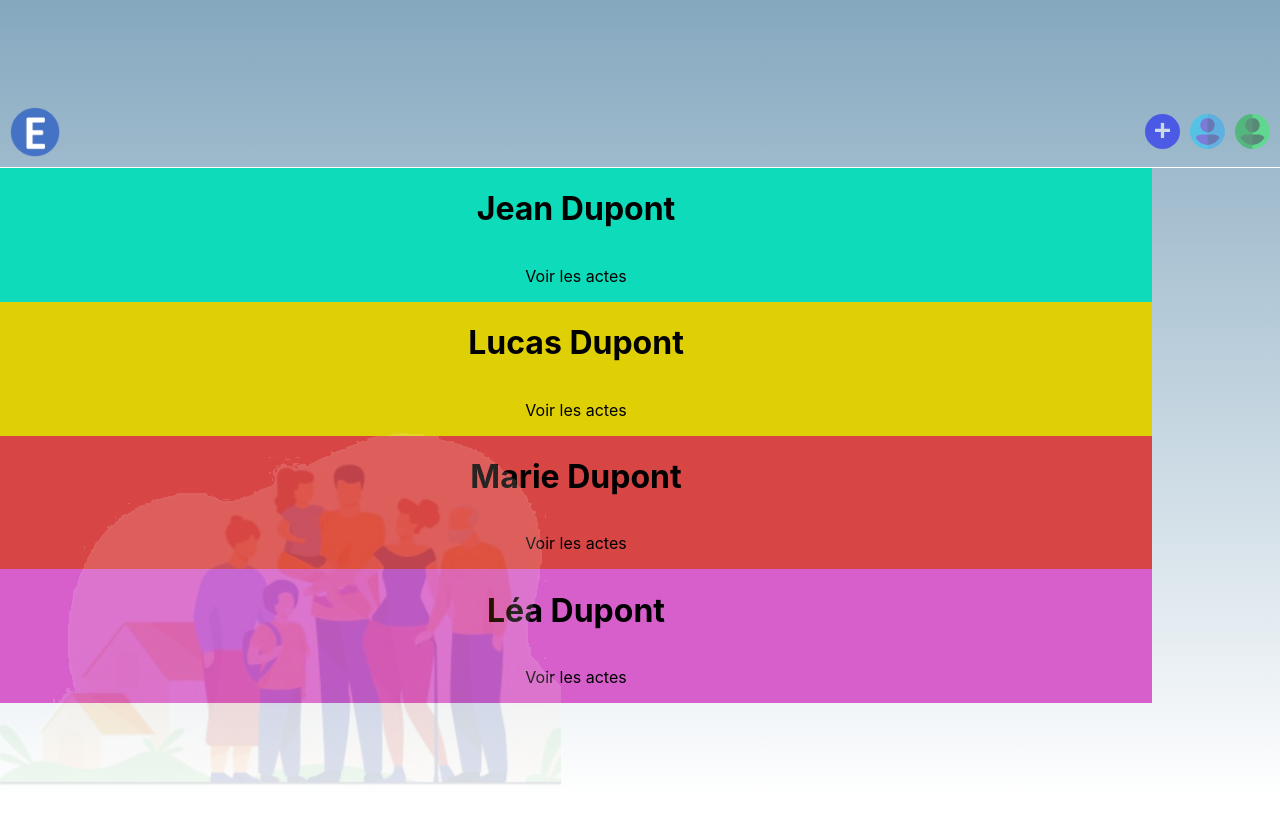
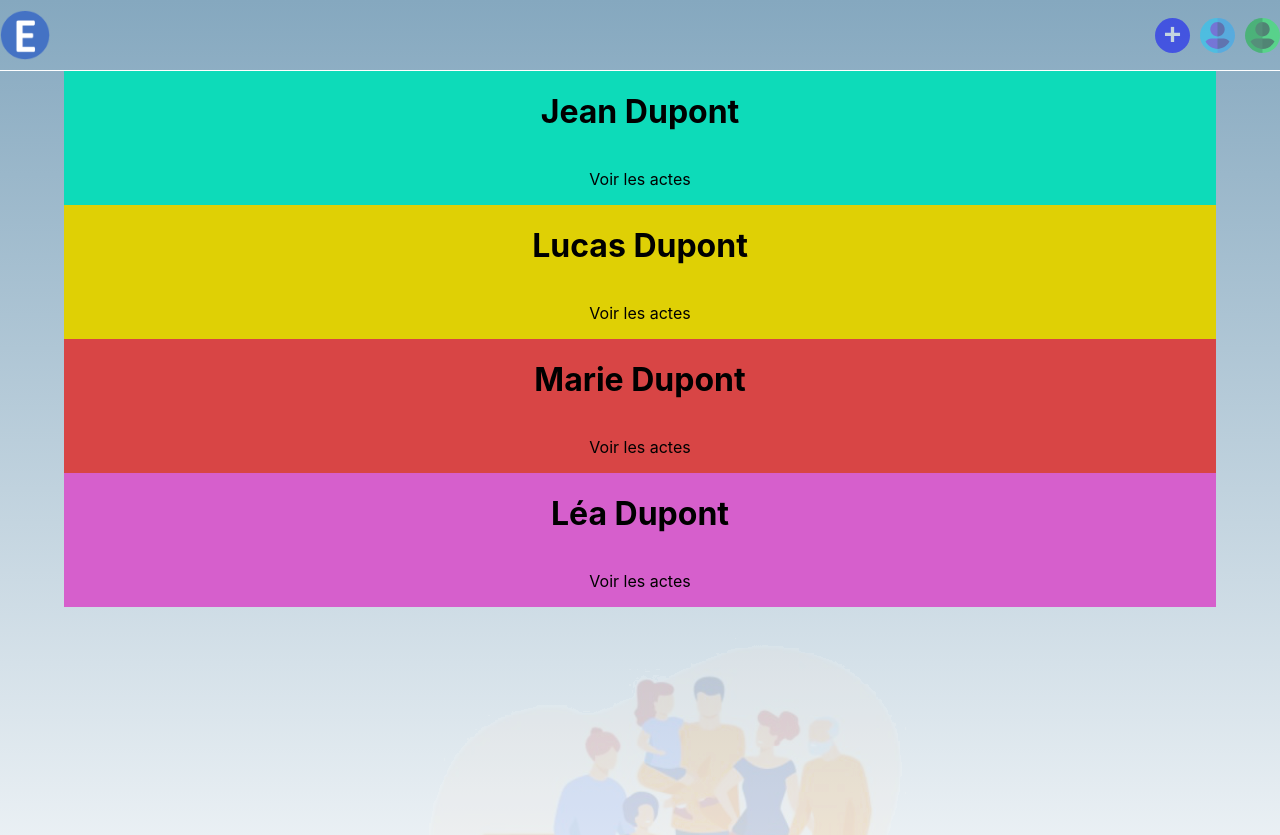
Before and after one commit to WildCodeSchool/remoteFR-R2dwild-P3-secuel-front, a React (Create React App) app: page / in a window 1280 px wide. Shown: the top 835 px of the page. Before the commit the page ends 800 px from the top, so only its background shows below. Built offline with nearby package versions, Linux system fonts and the light colour scheme.

Commit message:
changed some css

```diff
--- a/src/App.css
+++ b/src/App.css
@@ -1,8 +1,8 @@
 .App{
   display: flex;
   flex-direction: column;
-  justify-content: center;
   text-align: center;
+  align-items: center;
   background:linear-gradient(to bottom, #85a8bf, #ffffff);
   min-height: 100vh;
 }
--- a/src/components/Footer.css
+++ b/src/components/Footer.css
@@ -1,9 +1,7 @@
 .footer {
   background: no-repeat center url("../data/images/background1.png");
-  position: fixed;
   bottom: 0;
   width: 561px;
   height: 405px;
   background-size: cover;
-  z-index: 0;
 }
--- a/src/components/Header.css
+++ b/src/components/Header.css
@@ -1,6 +1,7 @@
 .header {
   border-bottom: 1px solid white;
   display : flex;
+  width: 100%;
   justify-content: space-between;
   align-items: center;
   padding: 10px;
```
